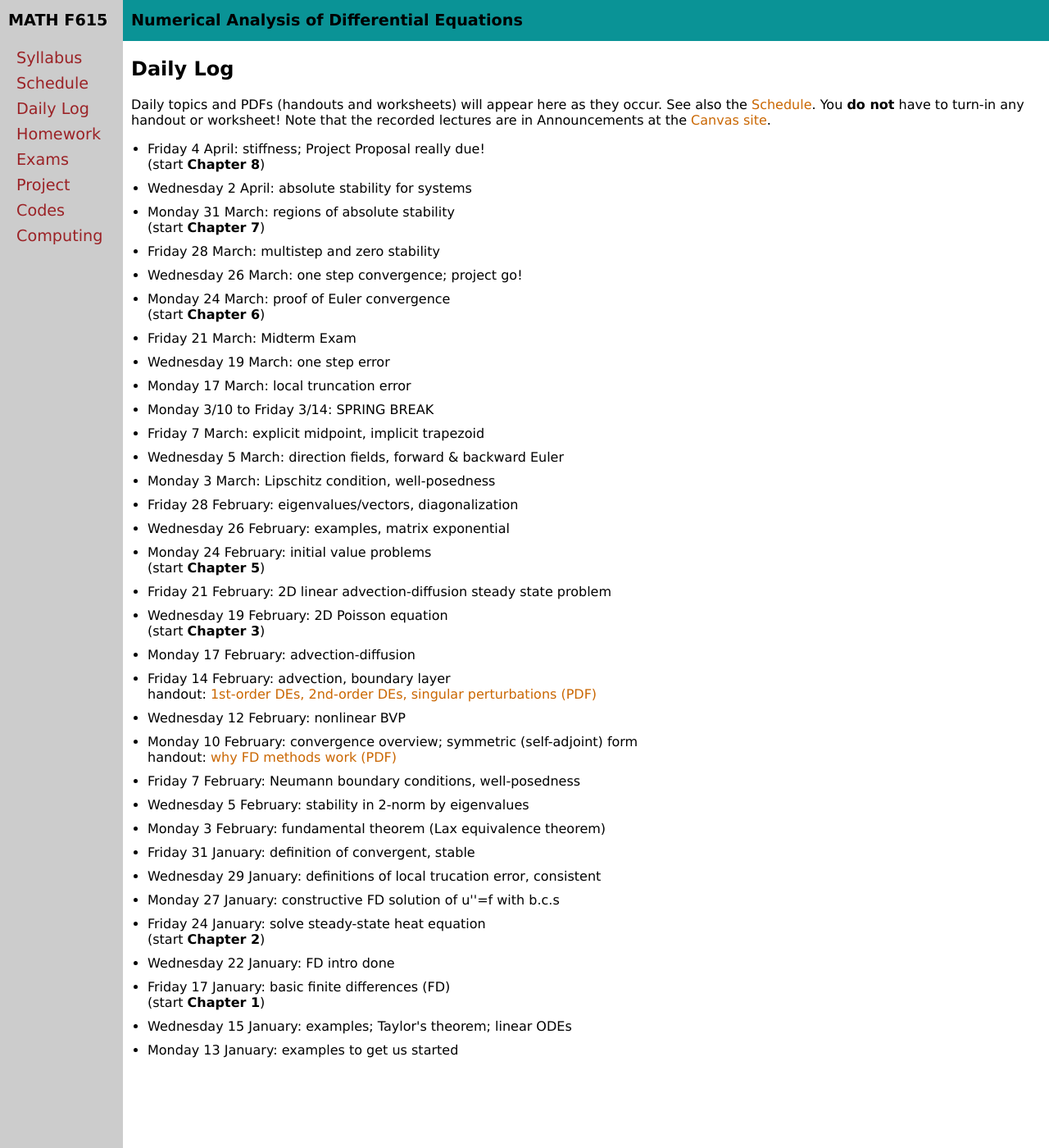
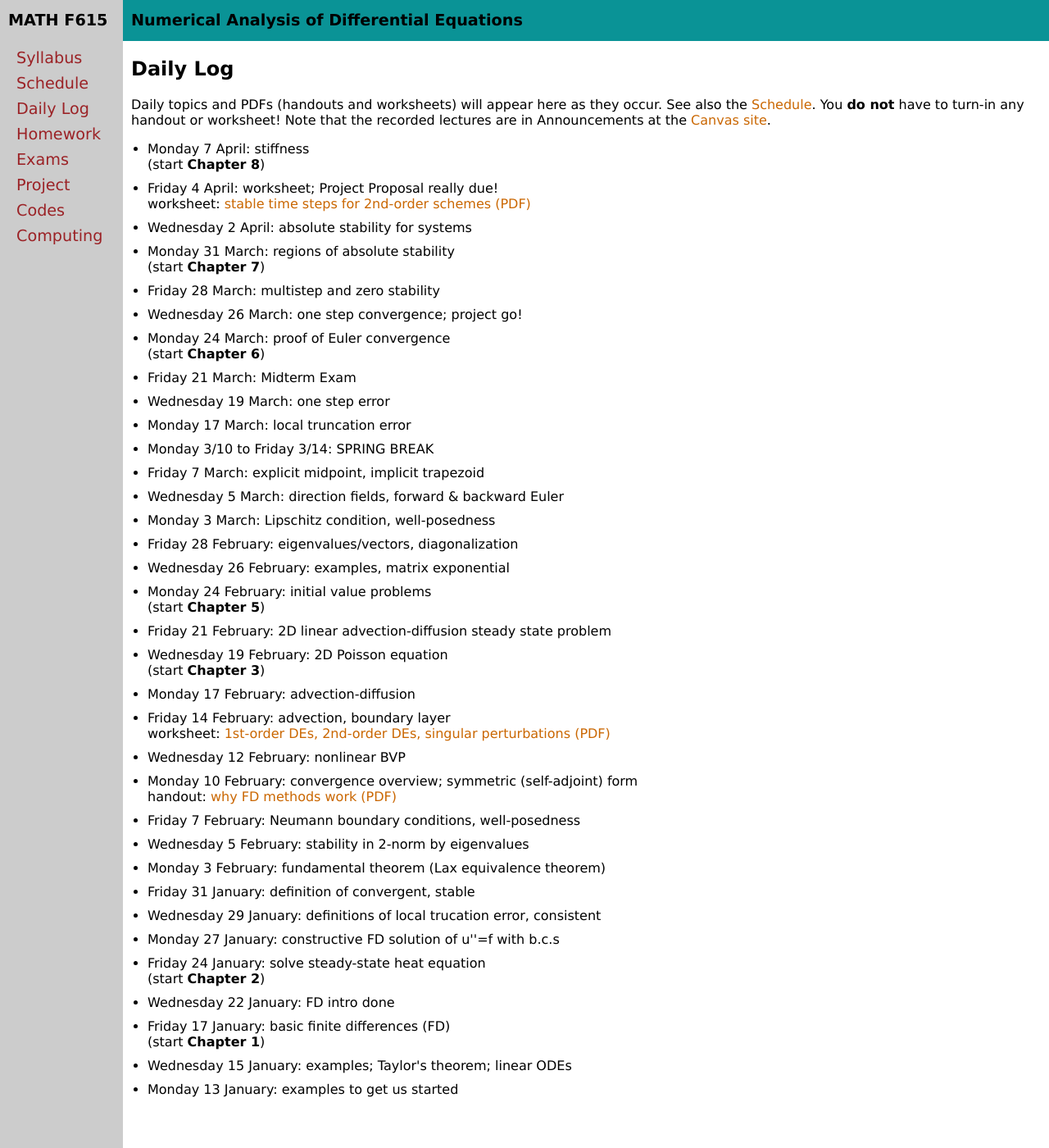
Before and after one commit to bueler/nade, a Jekyll site: the page built from daily.md, in a window 1280 px wide and 1400 px high. Shown: the whole window at 82% size. Built offline with Jekyll 4.4.1, drawn with Linux system fonts in a browser that asks for light colours.

Commit message:
post worksheet and update daily

```diff
--- a/_data/daily.yml
+++ b/_data/daily.yml
@@ -1,9 +1,13 @@
 semester: Spring 2025
 home: assets/
 daily:
+- name: Monday 7 April
+  covered: stiffness
+  chapter: 8
 - name: Friday 4 April
-  covered: stiffness; Project Proposal really due!
-  chapter: 8
+  covered: worksheet; Project Proposal really due!
+  worksheet: worksheets/S25/stable2ndorder.pdf
+  worksheetname: stable time steps for 2nd-order schemes
 - name: Wednesday 2 April
   covered: absolute stability for systems
 - name: Monday 31 March
@@ -46,8 +50,8 @@ daily:
   covered: advection-diffusion
 - name: Friday 14 February
   covered: advection, boundary layer
-  handout: worksheets/S25/singular.pdf
-  handoutname: 1st-order DEs, 2nd-order DEs, singular perturbations
+  worksheet: worksheets/S25/singular.pdf
+  worksheetname: 1st-order DEs, 2nd-order DEs, singular perturbations
 - name: Wednesday 12 February
   covered: nonlinear BVP
 - name: Monday 10 February
--- a/_includes/daily_table.md
+++ b/_includes/daily_table.md
@@ -12,6 +12,9 @@
     {% if material.more %}
         <br>{{ material.more }}
     {% endif %}
+    {% if material.worksheet %}
+        <br>worksheet: <a href="{{ data.home }}/{{ material.worksheet }}">{{ material.worksheetname }} (PDF)</a>
+    {% endif %}
     {% if material.handout %}
         <br>handout: <a href="{{ data.home }}/{{ material.handout }}">{{ material.handoutname }} (PDF)</a>
     {% endif %}
```
Also changed, not shown: 2 other files.
